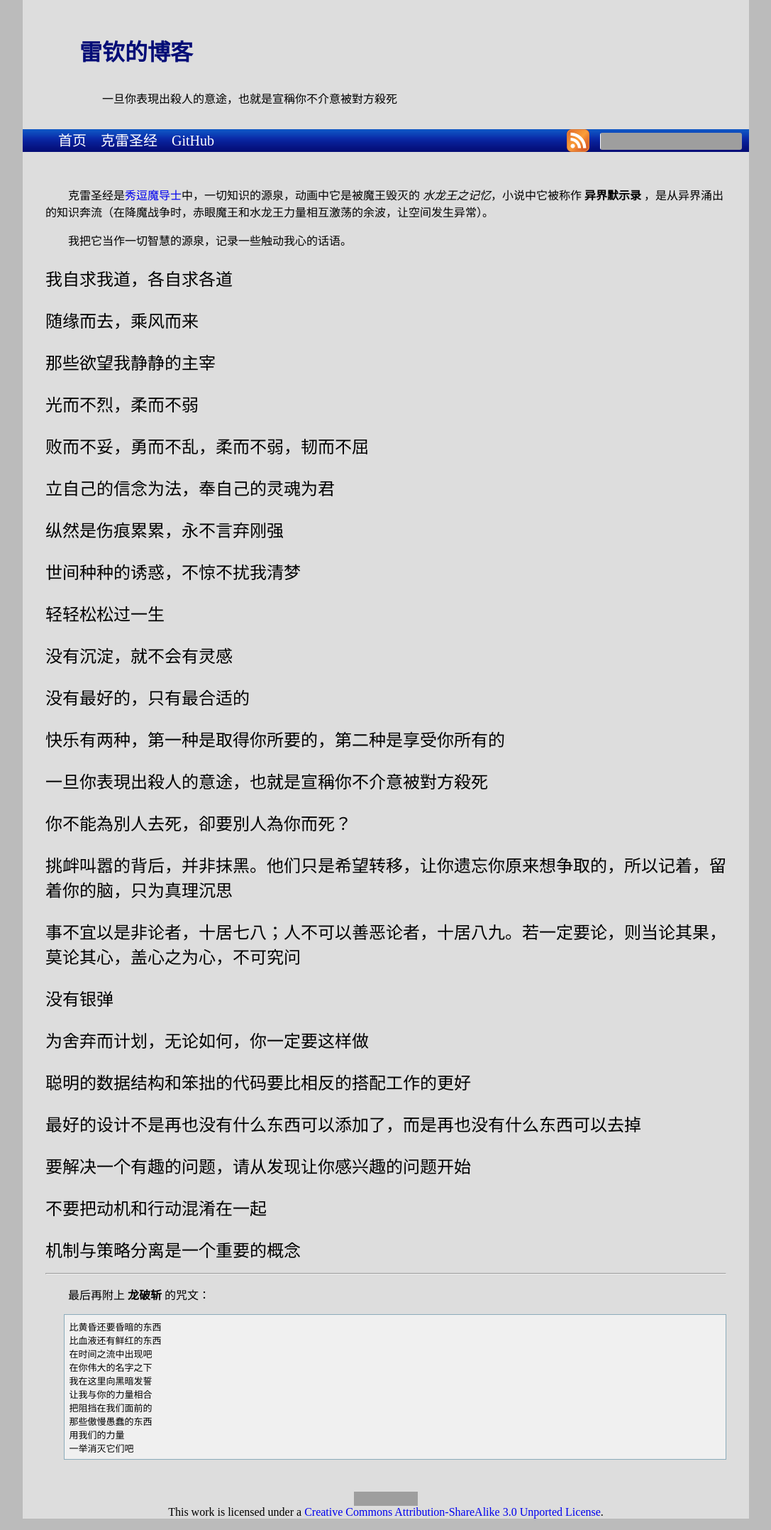
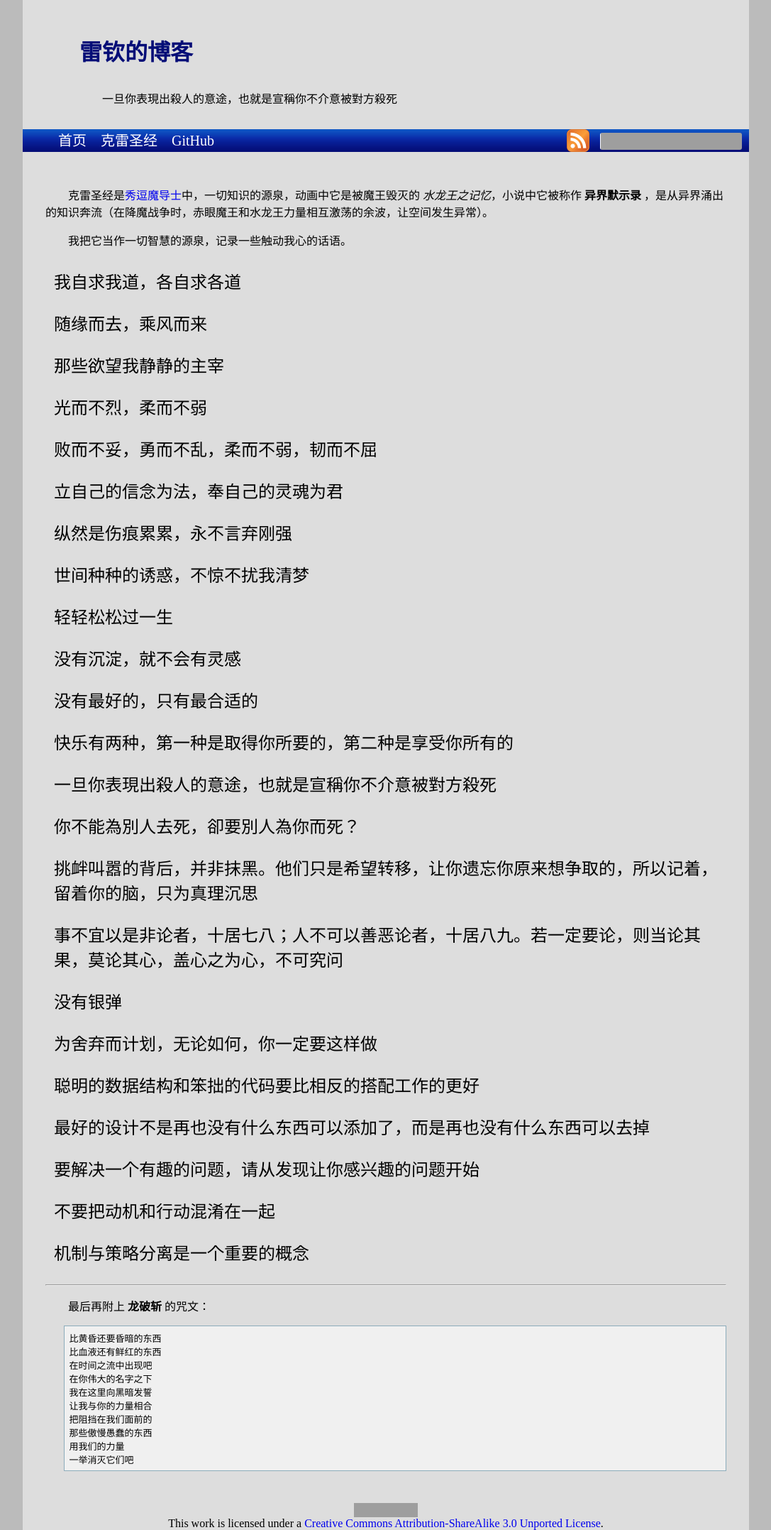
Before and after one commit to leiqin/leiqin.github.io, a Jekyll site: the page built from revelation.markdown, in a window 1280 px wide. Shown: the whole page at 71% size, without its empty margins (96-1183 px from the left). Built offline with Jekyll 4.4.1, drawn with Linux system fonts in a browser that asks for light colours; nearby versions of some CDN libraries; comment, search, counter and statistics services are not loaded; grey boxes are pictures that could not be loaded.

Commit message:
修改克雷圣经的的动态效果

```diff
--- a/static/css/default.css
+++ b/static/css/default.css
@@ -17,7 +17,7 @@ body {
 pre {
     padding: 0.5em;
     border: 1px solid #8cacbb;
-    color: Black;
+    color: black;
     background-color: #f0f0f0;
     font-family: monospace;
     margin-left: 2em;
@@ -25,14 +25,13 @@ pre {
 
 dt {
 	font-size: 150%;
-	margin-top: 1em;
-	margin-bottom: 0.5em;
+	padding: 0.5em;
 }
 
 dd {
     padding: 0.5em;
     border: 1px solid #8cacbb;
-    color: Black;
+    color: black;
     background-color: #f0f0f0;
     margin-left: 2em;
 }
```
Also changed, not shown: _layouts/revelation.html (+7 -1 lines).
